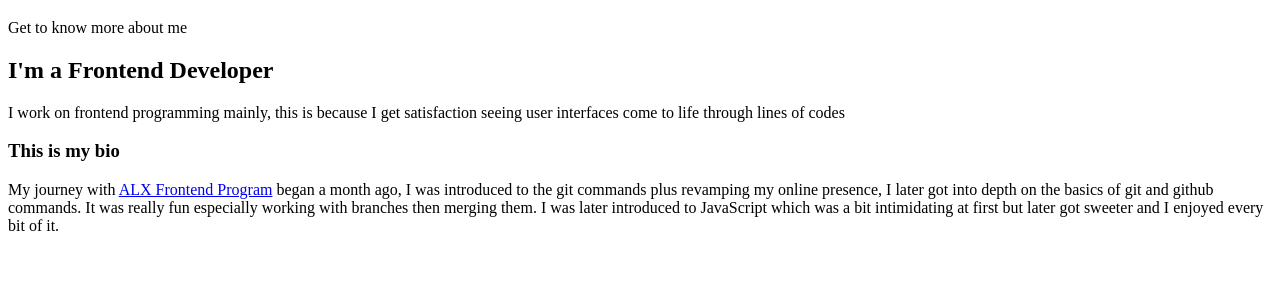
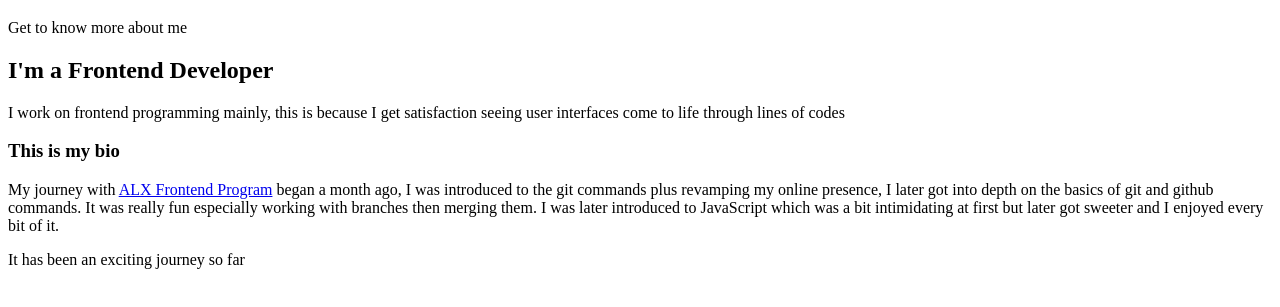
Before and after one commit to MaggieNush/My_First_Portfolio, a plain HTML site: page html_basic/index.html in a window 1280 px wide. Shown: the part 61-368 px from the top of the page. Drawn offline with Linux system fonts and the light colour scheme.

```diff
--- a/html_basic/index.html
+++ b/html_basic/index.html
@@ -24,5 +24,6 @@
       a bit intimidating at first but later got sweeter and I enjoyed every bit
       of it.
     </p>
+    <p>It has been an exciting journey so far</p>
   </body>
 </html>
```
